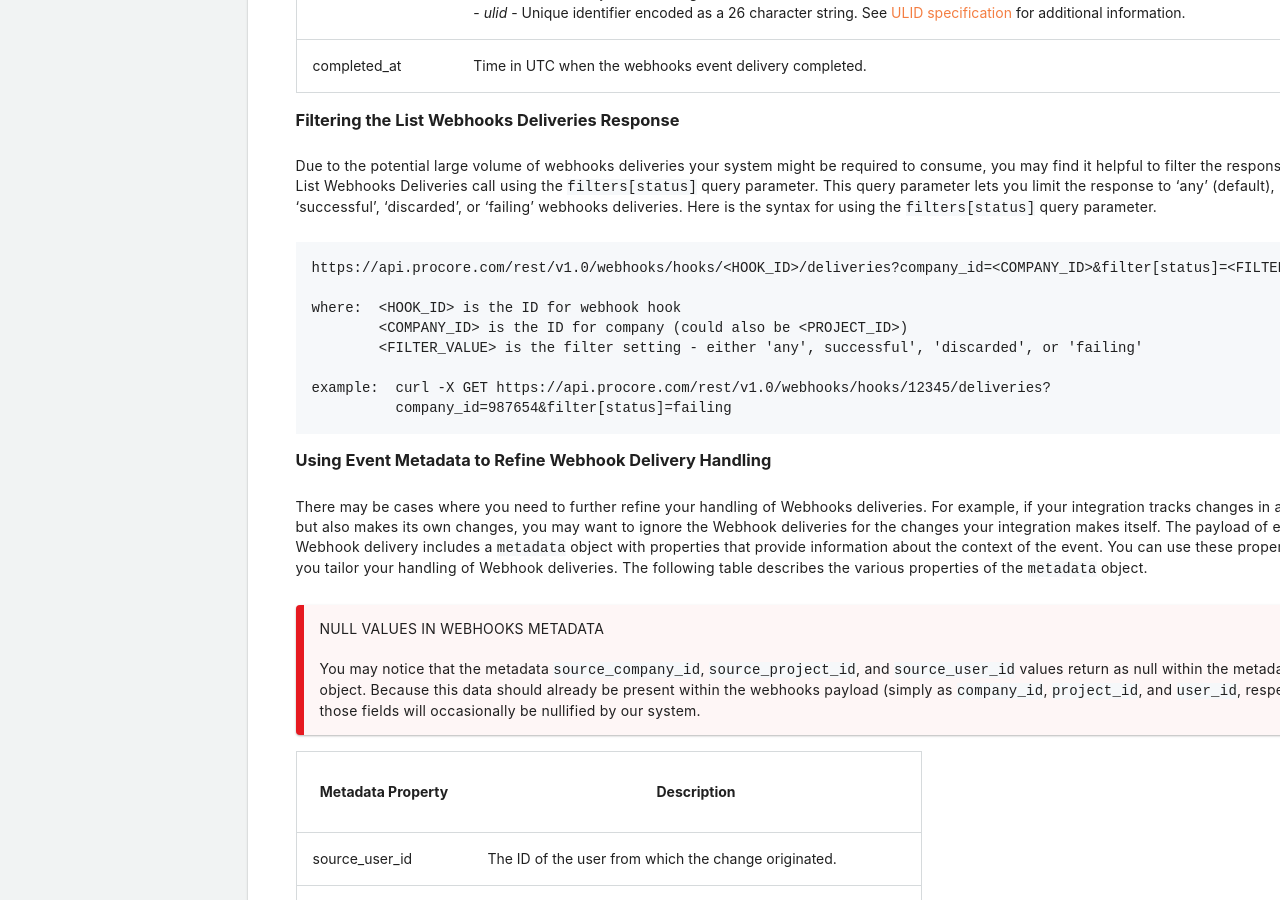
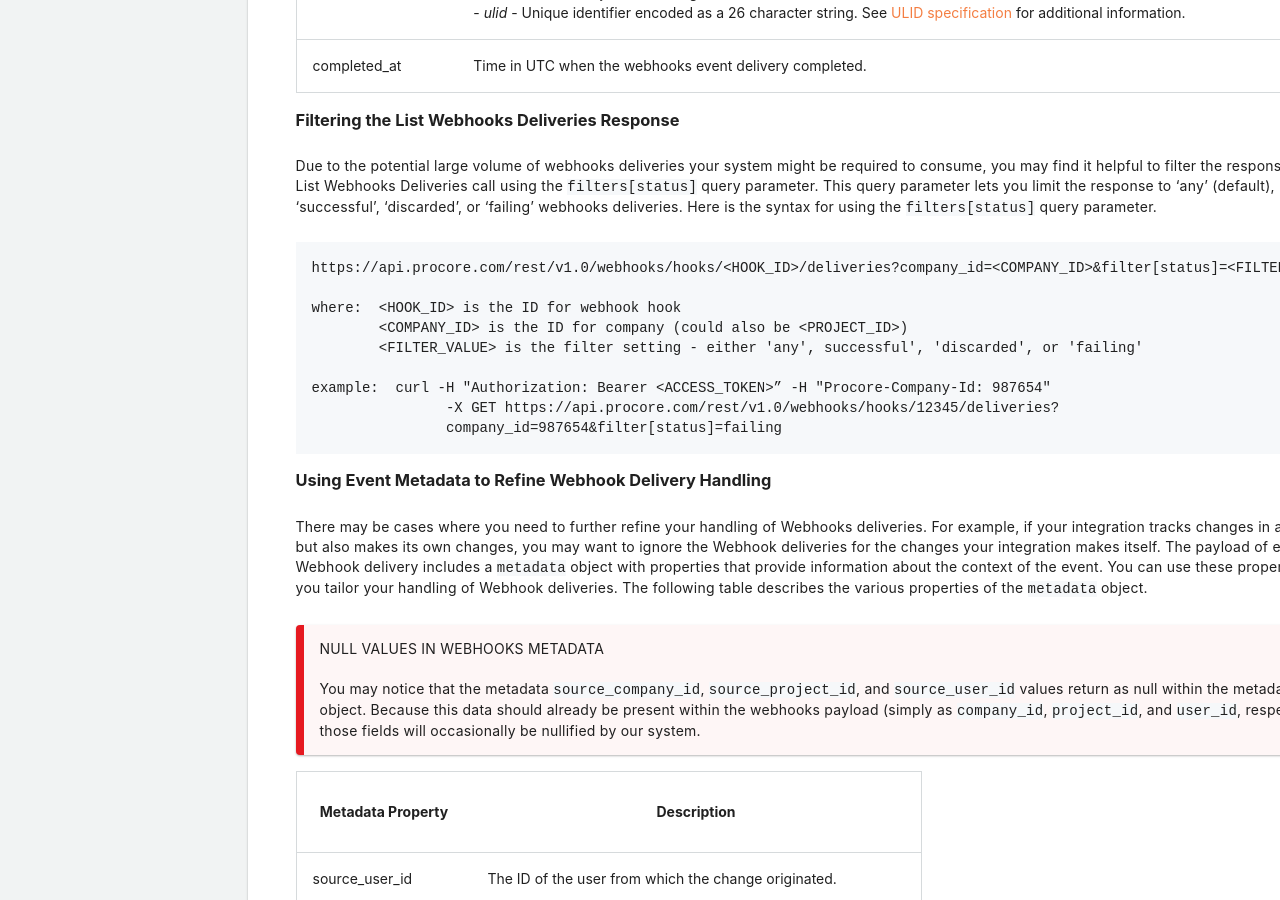
Before and after one commit to procore/documentation, a Jekyll site: the page built from webhooks/webhooks_api.md, in a window 1280 px wide and 900 px high, scrolled down 5333 px. Built offline with Jekyll 4.4.1, drawn with Linux system fonts in a browser that asks for light colours; comment, search, counter and statistics services are not loaded; some of the changed text lies outside the part shown.

Commit message:
updating webhooks docs to include company header id in example api call (#236)

````diff
--- a/webhooks/webhooks_api.md
+++ b/webhooks/webhooks_api.md
@@ -146,13 +146,13 @@ You can also use the `filter[status]` query parameter to specify whether you wan
 The following table describes the various attributes of the List Webhooks Deliveries response body.
 
 | Response Attribute | Description                                                                                                                                                                                                                                                                                                                                                                                                                                                                                                                                                                                                                                                                                                                                                                                                                                              |
-| ------------------ | -------------------------------------------------------------------------------------------------------------------------------------------------------------------------------------------------------------------------------------------------------------------------------------------------------------------------------------------------------------------------------------------------------------------------------------------------------------------------------------------------------------------------------------------------------------------------------------------------------------------------------------------------------------------------------------------------------------------------------------------------------------------------------------------------------------------------------------------------------- |
+|--------------------|----------------------------------------------------------------------------------------------------------------------------------------------------------------------------------------------------------------------------------------------------------------------------------------------------------------------------------------------------------------------------------------------------------------------------------------------------------------------------------------------------------------------------------------------------------------------------------------------------------------------------------------------------------------------------------------------------------------------------------------------------------------------------------------------------------------------------------------------------------|
 | started_at         | Start time in UTC for the webhooks event delivery.                                                                                                                                                                                                                                                                                                                                                                                                                                                                                                                                                                                                                                                                                                                                                                                                       |
 | response_status    | Status code returned from the delivery attempt. For example, `200 OK`, `404 Not Found`, etc. Explanations of common status codes are provided in the [RESTful API Concepts]({{ site.url }}{{ site.baseurl }}{% link api_essentials/restful_api_concepts.md %}) guide.                                                                                                                                                                                                                                                                                                                                                                                                                                                                                                                                                                                    |
 | response_headers   | Object containing key/value pairs representing the HTTP header fields included in the response to the webhooks delivery POST call.                                                                                                                                                                                                                                                                                                                                                                                                                                                                                                                                                                                                                                                                                                                       |
 | response_error     | Error response message, if applicable.                                                                                                                                                                                                                                                                                                                                                                                                                                                                                                                                                                                                                                                                                                                                                                                                                   |
 | response_body      | Content of the HTTP response body resulting from the webhooks delivery POST call.                                                                                                                                                                                                                                                                                                                                                                                                                                                                                                                                                                                                                                                                                                                                                                        |
-| outcome            | Result for the webhooks event delivery attempt. Can be one of 'ok', 'discarded', 'retried', or 'failed'.                                                                                                                                                                                                                                                                                                                                                                                                                                                                                                                                                                                                                                                                                                                                                              |
+| outcome            | Result for the webhooks event delivery attempt. Can be one of 'ok', 'discarded', 'retried', or 'failed'.                                                                                                                                                                                                                                                                                                                                                                                                                                                                                                                                                                                                                                                                                                                                                 |
 | id                 | Unique identifier for the delivery.                                                                                                                                                                                                                                                                                                                                                                                                                                                                                                                                                                                                                                                                                                                                                                                                                      |
 | event_id           | Unique identifier for the webhooks event for which a delivery was attempted.                                                                                                                                                                                                                                                                                                                                                                                                                                                                                                                                                                                                                                                                                                                                                                             |
 | event              | The event object containing the following properties:<br>- _user_id_ - ID for the User that initiated the event.<br>- _timestamp_ - UTC date/time when the event occurred.<br>- _resource_name_ - Name of the Resource in which the event occurred.<br>- _resource_id_ - ID for the Resource in which the event occurred.<br>- _project_id_ - ID of the Project in which the event occurred.<br>- _id_ - ID for the event.<br>- _event_type_ - Type of event - will be 'create', 'update', or 'delete'.<br>- _company_id_ - ID of the Company in which the event occurred.<br>- _api_version_ - Procore API version.<br>- _metadata_ - An object containing contextual information about the event.<br>- _ulid_ - Unique identifier encoded as a 26 character string. See [ULID specification](https://github.com/ulid/spec) for additional information. |
@@ -171,8 +171,9 @@ where:  <HOOK_ID> is the ID for webhook hook
         <COMPANY_ID> is the ID for company (could also be <PROJECT_ID>)
         <FILTER_VALUE> is the filter setting - either 'any', successful', 'discarded', or 'failing'
 
-example:  curl -X GET https://api.procore.com/rest/v1.0/webhooks/hooks/12345/deliveries?
-          company_id=987654&filter[status]=failing
+example:  curl -H "Authorization: Bearer <ACCESS_TOKEN>” -H "Procore-Company-Id: 987654"
+                -X GET https://api.procore.com/rest/v1.0/webhooks/hooks/12345/deliveries?
+                company_id=987654&filter[status]=failing
 ```
 
 ### Using Event Metadata to Refine Webhook Delivery Handling
@@ -189,7 +190,7 @@ The following table describes the various properties of the `metadata` object.
 > Because this data should already be present within the webhooks payload (simply as `company_id`, `project_id`, and `user_id`, respectively), those fields will occasionally be nullified by our system.
 
 | Metadata Property     | Description                                                       |
-| --------------------- | ----------------------------------------------------------------- |
+|-----------------------|-------------------------------------------------------------------|
 | source_user_id        | The ID of the user from which the change originated.              |
 | source_company_id     | The ID of the company from which the change originated.           |
 | source_project_id     | The ID of the project from which the change was originated.       |
````
Also changed, not shown: other parts of webhooks/webhooks_api.md (+1 -1 lines).
